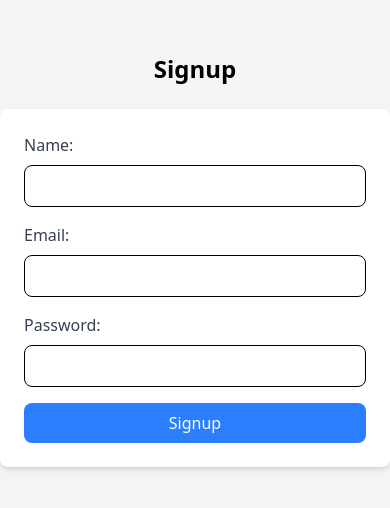
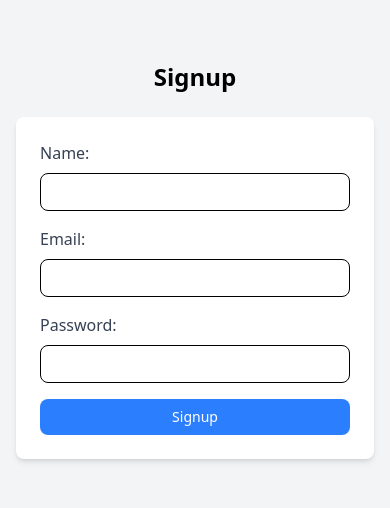
Before and after one commit to festus-sulumeti/Laundry_Popote, a React (Vite) app: page /signup in a window 390 px wide. Shown: the part 162-670 px from the top of the page. Built offline with nearby package versions, Linux system fonts and the light colour scheme.

Commit message:
Fix: media responsiveness

```diff
--- a/src/components/pages/Signup.jsx
+++ b/src/components/pages/Signup.jsx
@@ -19,11 +19,11 @@ const Signup = () => {
     };
 
     return (
-        <div className="signup-container flex flex-col items-center justify-center min-h-screen bg-gray-100">
-            <h2 className="text-2xl font-bold mb-6">Signup</h2>
+        <div className="signup-container flex flex-col items-center justify-center min-h-screen bg-gray-100 px-4">
+            <h2 className="text-2xl font-bold mb-6 text-center">Signup</h2>
             <form
                 onSubmit={handleSubmit}
-                className="bg-white p-6 rounded-lg shadow-md w-full max-w-md"
+                className="bg-white p-6 rounded-lg shadow-md w-full max-w-md sm:p-8"
             >
                 <div className="mb-4">
                     <label
@@ -39,7 +39,7 @@ const Signup = () => {
                         value={formData.name}
                         onChange={handleChange}
                         required
-                        className="w-full px-4 py-2 border rounded-lg focus:outline-none focus:ring-2 focus:ring-blue-500"
+                        className="w-full px-4 py-2 border rounded-lg focus:outline-none focus:ring-2 focus:ring-blue-500 text-sm sm:text-base"
                     />
                 </div>
                 <div className="mb-4">
@@ -56,7 +56,7 @@ const Signup = () => {
                         value={formData.email}
                         onChange={handleChange}
                         required
-                        className="w-full px-4 py-2 border rounded-lg focus:outline-none focus:ring-2 focus:ring-blue-500"
+                        className="w-full px-4 py-2 border rounded-lg focus:outline-none focus:ring-2 focus:ring-blue-500 text-sm sm:text-base"
                     />
                 </div>
                 <div className="mb-4">
@@ -73,12 +73,12 @@ const Signup = () => {
                         value={formData.password}
                         onChange={handleChange}
                         required
-                        className="w-full px-4 py-2 border rounded-lg focus:outline-none focus:ring-2 focus:ring-blue-500"
+                        className="w-full px-4 py-2 border rounded-lg focus:outline-none focus:ring-2 focus:ring-blue-500 text-sm sm:text-base"
                     />
                 </div>
                 <button
                     type="submit"
-                    className="w-full bg-blue-500 text-white py-2 px-4 rounded-lg hover:bg-blue-600 transition duration-300"
+                    className="w-full bg-blue-500 text-white py-2 px-4 rounded-lg hover:bg-blue-600 transition duration-300 text-sm sm:text-base"
                 >
                     Signup
                 </button>
```
